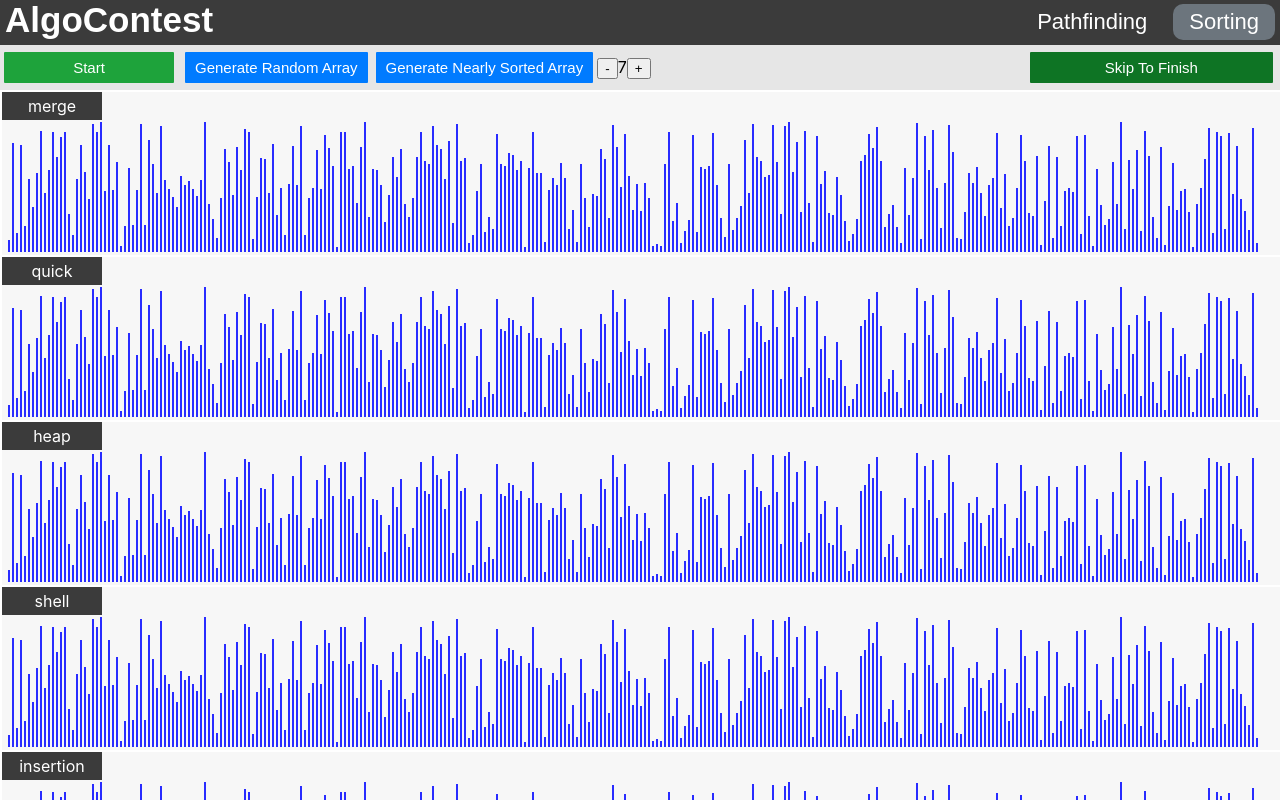
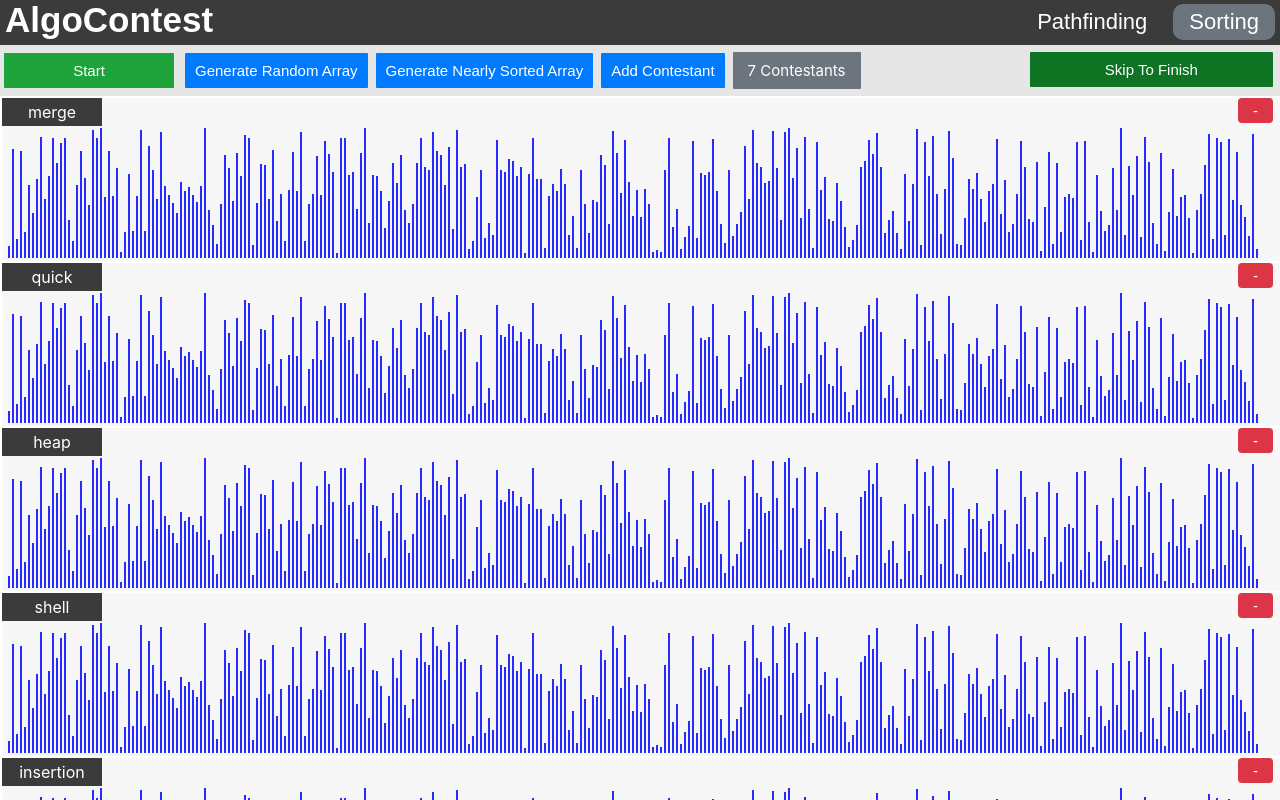
Before and after one commit to benshinnick/algorithm-contest, a React (Create React App) app: page / in a window 1280 px wide. Shown: the top 800 px of the page. Built offline with nearby package versions, Linux system fonts and the light colour scheme.

Commit message:
Remove buttons are now on the sort visualizer component

```diff
--- a/src/AlgoContest/SortContest.jsx
+++ b/src/AlgoContest/SortContest.jsx
@@ -30,6 +30,7 @@ export default class SortContest extends React.Component {
             isRandomArray: true,
         };
         this.algoContestantRefs = [];
+        this.removeContestant = this.removeContestant.bind(this);
     }
 
     setRef = (ref) => {
@@ -54,11 +55,16 @@ export default class SortContest extends React.Component {
         console.log('adding contestant');
         const newNumOfContestants = this.state.numOfContestants + 1;
         this.algoContestantRefs[this.state.numOfContestants].addComponent();
+        this.algoContestantRefs[this.state.numOfContestants].updateAlgorithmType(ALGORITHM_TYPES[randomIntFromInterval(0,4)]);
         this.setState({...this.state, numOfContestants: newNumOfContestants});
     }
 
-    removeContestant() {
-        console.log('removing contestant');
+    removeContestant(contestantNum) {
+        console.log(`removing contestant ${contestantNum}`);
+        //shift all algorithm types over then delete the last one
+        for(let i = contestantNum - 1; i < this.state.numOfContestants; ++i) {
+            this.algoContestantRefs[i].updateAlgorithmType(this.algoContestantRefs[i+1].getAlgorithmType());
+        }
         const newNumOfContestants = this.state.numOfContestants - 1;
         this.algoContestantRefs[this.state.numOfContestants - 1].removeComponent();
         this.setState({...this.state, numOfContestants: newNumOfContestants});
@@ -375,10 +381,10 @@ export default class SortContest extends React.Component {
                     <button id="nearlysortedbutton" onClick={() => this.genearateNearySortedArrayButtonOnClick()}>
                         Generate Nearly Sorted Array
                     </button>
-                    <div id="add-or-remove-contestant-controls">
-                        <button onClick={() => this.removeContestant()}>-</button>
-                        {this.state.numOfContestants}
-                        <button onClick={() => this.addContestant()}>+</button>
+                    {/* <button id='remove-contestant-button' onClick={() => this.removeContestant()}>-</button> */}
+                    <button id='add-contestant-button' onClick={() => this.addContestant()}>Add Contestant</button>
+                    <div id="num-of-contestants-label">
+                        {this.state.numOfContestants} Contestants
                     </div>
                     {/* <button onClick={() => console.log(this.state)}>Log Sort Contest State</button> */}
                 </div>
@@ -391,6 +397,7 @@ export default class SortContest extends React.Component {
                             algorithmType={ALGORITHM_TYPES[(contestantNum - 1) % ALGORITHM_TYPES.length]}
                             algorithmTypes={ALGORITHM_TYPES}
                             contestantNumber={contestantNum}
+                            removeMe={this.removeContestant}
                         />
                     ))}
                 </div>
--- a/src/AlgoContest/SortVisualizer.jsx
+++ b/src/AlgoContest/SortVisualizer.jsx
@@ -497,6 +497,10 @@ export default class SortVisualizer extends React.Component {
         this.setState({...this.state, algorithmType: algorithmType});
     }
 
+    getAlgorithmType() {
+        return this.state.algorithmType;
+    }
+
     setAllAlgorithmStatInfo(numOfAnimationSteps, numOfComparisons, numOfSwapsOrOverwrites) {
         this.setState({
             ...this.state,
@@ -561,6 +565,8 @@ export default class SortVisualizer extends React.Component {
                         }}></div>
                     ))}
                 </div>
+
+                <button id='remove-button' onClick={() => this.props.removeMe(this.state.contestantNumber)}>-</button>
             </div>
         );
     }
--- a/src/AlgoContest/css/SortContest.css
+++ b/src/AlgoContest/css/SortContest.css
@@ -16,8 +16,8 @@
     color: white;
     padding-left: 10px;
     padding-right: 10px;
-    padding-top: 7px;
-    padding-bottom: 7px;
+    padding-top: 9px;
+    padding-bottom: 9px;
     text-align: center;
     text-decoration: none;
     font-size: 15px;
@@ -45,8 +45,8 @@
     color: white;
     padding-left: 10px;
     padding-right: 10px;
-    padding-top: 7px;
-    padding-bottom: 7px;
+    padding-top: 9px;
+    padding-bottom: 9px;
     text-align: center;
     text-decoration: none;
     font-size: 15px;
@@ -74,8 +74,8 @@
     width: 170px;
     /* padding-left: 55px;
     padding-right: 55px; */
-    padding-top: 7px;
-    padding-bottom: 7px;
+    padding-top: 9px;
+    padding-bottom: 9px;
     text-align: center;
     text-decoration: none;
     display: inline-block;
@@ -103,8 +103,8 @@
     border: none;
     color: white;
     width: 19%;
-    padding-top: 7px;
-    padding-bottom: 7px;
+    padding-top: 9px;
+    padding-bottom: 9px;
     text-align: center;
     text-decoration: none;
     font-size: 15px;
@@ -125,8 +125,48 @@
     background-color: #0e7424;
 }
 
-#add-or-remove-contestant-controls {
+#num-of-contestants-label {
     display: inline-block;
+    background-color: #6c757d;
+    border: none;
+    color: white;
+    padding-top: 9px;
+    padding-bottom: 9px;
+    padding-left: 15px;
+    padding-right: 15px;
+    text-align: center;
+    text-decoration: none;
+    font-size: 15px;
+    transition-duration: 0.2s;
+    border-radius: 1px;
+    margin-right: 7px;
+    margin-top: 2px;
+    margin-left: 4px;
+    margin-bottom: 2px;
+}
+
+#add-contestant-button {
+    background-color: #007bff;
+    display: inline-block;
+    border: none;
+    color: white;
+    padding-left: 10px;
+    padding-right: 10px;
+    padding-top: 9px;
+    padding-bottom: 9px;
+    text-align: center;
+    text-decoration: none;
+    font-size: 15px;
+    transition-duration: 0.2s;
+    border-radius: 1px;
+    margin-right: 4px;
+    margin-top: 2px;
+    margin-left: 4px;
+    margin-bottom: 2px;
+}
+
+#add-contestant-button:hover {
+    background-color: #0069d9;
 }
 
 .sticky {
--- a/src/AlgoContest/css/SortVisualizer.css
+++ b/src/AlgoContest/css/SortVisualizer.css
@@ -137,6 +137,27 @@
   animation: fadein 0.4s;
 }
 
+#remove-button {
+  background-color: #dc3545;
+  border-radius: 4px;
+  float: right;
+  border: none;
+  color: white;
+  padding-left: 15px;
+  padding-top: 4px;
+  padding-right: 15px;
+  padding-bottom: 4px;
+  text-align: center;
+  text-decoration: none;
+  font-size: 15px;
+  transition-duration: 0.2s;
+  margin: 0px 7px;
+}
+
+#remove-button:hover {
+  background-color: #c82333
+}
+
 @keyframes fadein {
   from { opacity: 0; }
   to   { opacity: 1; }
```
